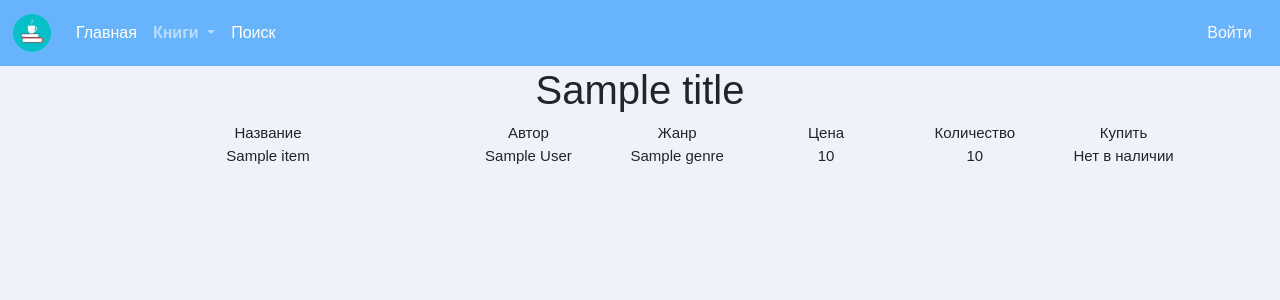
After one commit to Kote5615/flask, a Flask app: template templates/results.html in a window 1280 px wide. The commit adds this page. Shown: the top 300 px of the page. Run offline with Flask 2, Linux system fonts and the light colour scheme; the template is opened without the code that fills it: most values are stand-ins (such as "Sample title", 1, 10 or a date in 2020).

Commit message:
Добавлен поиск, результаты поиска

```diff
--- a/templates/base.html
+++ b/templates/base.html
@@ -25,7 +25,7 @@
             <div class="collapse navbar-collapse" id="navbarSupportedContent">
                 <ul class="navbar-nav me-auto mb-2 mb-lg-0">
                     <li class="nav-item">
-                        <a class="nav-link active" aria-current="page" href="#">Главная</a>
+                        <a class="nav-link active" aria-current="page" href="/">Главная</a>
                     </li>
                     <li class="nav-item dropdown">
                         <a class="nav-link dropdown-toggle fw-bolder" href="#" role="button" data-bs-toggle="dropdown"
@@ -44,12 +44,12 @@
                             <li><a class="dropdown-item" href="#">Боевик</a></li>
                         </ul>
                     </li>
+                    <li class="nav-item">
+                        <a class="nav-link active" aria-current="page" href="/search">Поиск</a>
+                    </li>
                 </ul>
 
-                <form class="d-flex" role="search">
-                    <input class="form-control me-2" type="search" placeholder="Search" aria-label="Search">
-                    <button class="btn btn-outline-success" type="submit">Search</button>
-                </form>
+
                 {% if current_user.is_authenticated %}
                 <li class="nav-item d-flex">
                   <a class="nav-link active text-light" aria-current="page" href="/profile">Мой профиль</a>
--- /dev/null
+++ b/templates/results.html
@@ -0,0 +1,70 @@
+{% extends "base.html" %}
+
+{% block content %}
+<h1 align="center">{{title}}</h1>
+
+{% for item in books%}
+<div class="container">
+  <div class="row g-0">
+    <div class="col col-sm-4">
+     <div class="head">
+      Название
+     </div>
+     <div class="content">
+        {{item.name}}
+     </div>
+    </div>
+      <div class="col">
+     <div class="head">
+      Автор
+     </div>
+     <div class="content">
+        {{item.author}}
+     </div>
+    </div>
+      <div class="col">
+     <div class="head">
+      Жанр
+     </div>
+     <div class="content">
+        {{item.genre}}
+     </div>
+    </div>
+    <div class="col">
+     <div class="head">
+      Цена
+     </div>
+      <div class="content">
+        {{item.price}}
+     </div>
+    </div>
+      <div class="col">
+        <div class="head">
+      Количество
+     </div>
+      <div class="content">
+        {{item.quantity}}
+     </div>
+    </div>
+    <div class="col">
+        <div class="head">
+      Купить
+     </div>
+     <div class="content">
+        {% if item.is_available %}
+        <div class="status">
+<!--            <a class="btn btn-outline-success" href="/" role="button">Добавить в корзину</a>-->
+            <!-- аргумент как часть пути -->
+            <form action="/add_to_basket/{{item.id}}/{{author}}/{{name}}" method="POST">
+                <input type="submit" class="btn btn-outline-success" value="Добавить в корзину">
+            </form>
+        </div>
+         {% else %}
+       <div class="status">Нет в наличии</div>
+          {% endif %}
+     </div>
+    </div>
+  </div>
+</div>
+{% endfor %}
+{% endblock %}
```
Also changed, not shown: templates/result.html (added, +69 -0 lines), templates/search.html (+8 -49 lines), templates/profile.html (line endings or trailing spaces).
